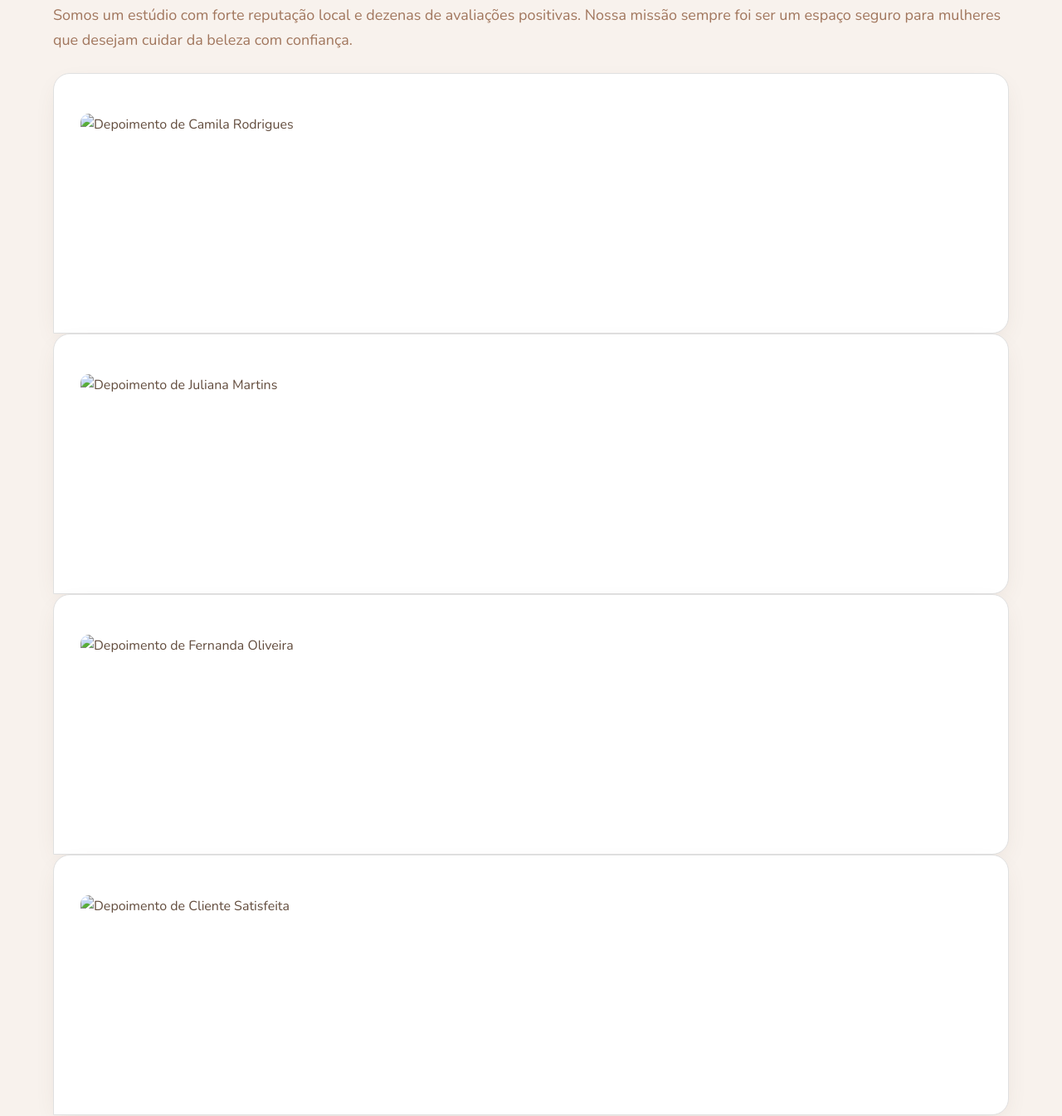
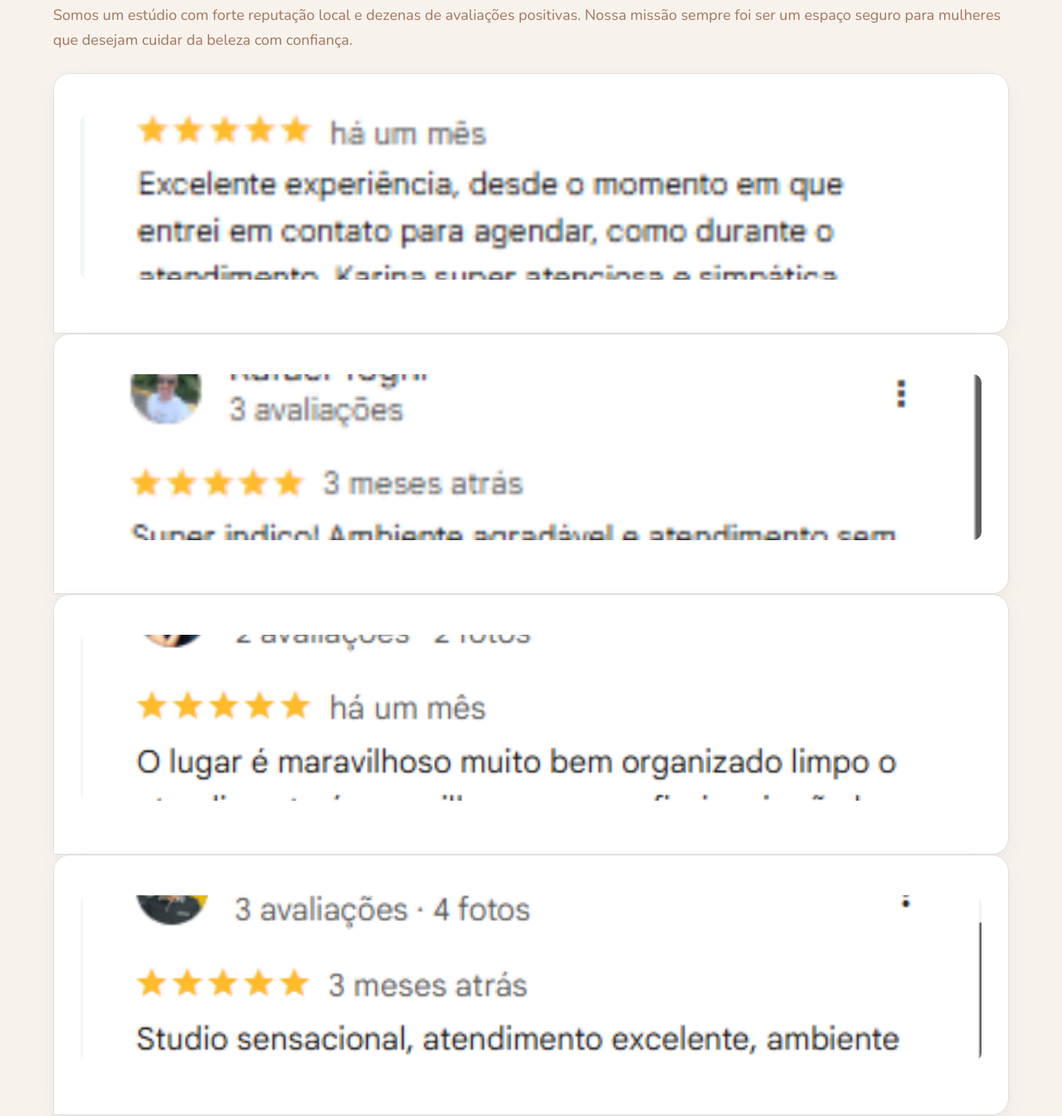
Before and after one commit to luispauloloureiro/projeto1, a plain HTML site: page index.html in a window 1280 px wide. Shown: the part 10204-11549 px from the top of the page at 83% size. Drawn offline with nearby package versions, Linux system fonts and the light colour scheme.

Commit message:
Move and rename testimonial images to depoimentos directory and update index.html references

```diff
--- a/index.html
+++ b/index.html
@@ -299,19 +299,19 @@
 
             <div class="depoimentos-grid">
                 <div class="depoimento-card">
-                    <img src="imagens/depoimentos/Captura de tela 2025-12-03 211128.png" alt="Depoimento de Camila Rodrigues">
+                    <img src="imagens/depoimentos/dep1.png" alt="Depoimento de Camila Rodrigues">
                 </div>
 
                 <div class="depoimento-card">
-                    <img src="imagens/depoimentos/Captura de tela 2025-12-03 211142.png" alt="Depoimento de Juliana Martins">
+                    <img src="imagens/depoimentos/dep2.png" alt="Depoimento de Juliana Martins">
                 </div>
 
                 <div class="depoimento-card">
-                    <img src="imagens/depoimentos/Captura de tela 2025-12-03 211154.png" alt="Depoimento de Fernanda Oliveira">
+                    <img src="imagens/depoimentos/dep3.png" alt="Depoimento de Fernanda Oliveira">
                 </div>
 
                 <div class="depoimento-card">
-                    <img src="imagens/depoimentos/Captura de tela 2025-12-03 211200.png" alt="Depoimento de Cliente Satisfeita">
+                    <img src="imagens/depoimentos/dep4.png" alt="Depoimento de Cliente Satisfeita">
                 </div>
             </div>
         </div>
```
Also changed, not shown: imagens/depoimentos/dep1.png (renamed from imagens/logo/depoimentos/dep1.png), imagens/depoimentos/dep2.png (renamed from imagens/logo/depoimentos/dep2.png), imagens/depoimentos/dep3.png (renamed from imagens/logo/depoimentos/dep3.png), imagens/depoimentos/dep4.png (renamed from imagens/logo/depoimentos/dep4.png).
